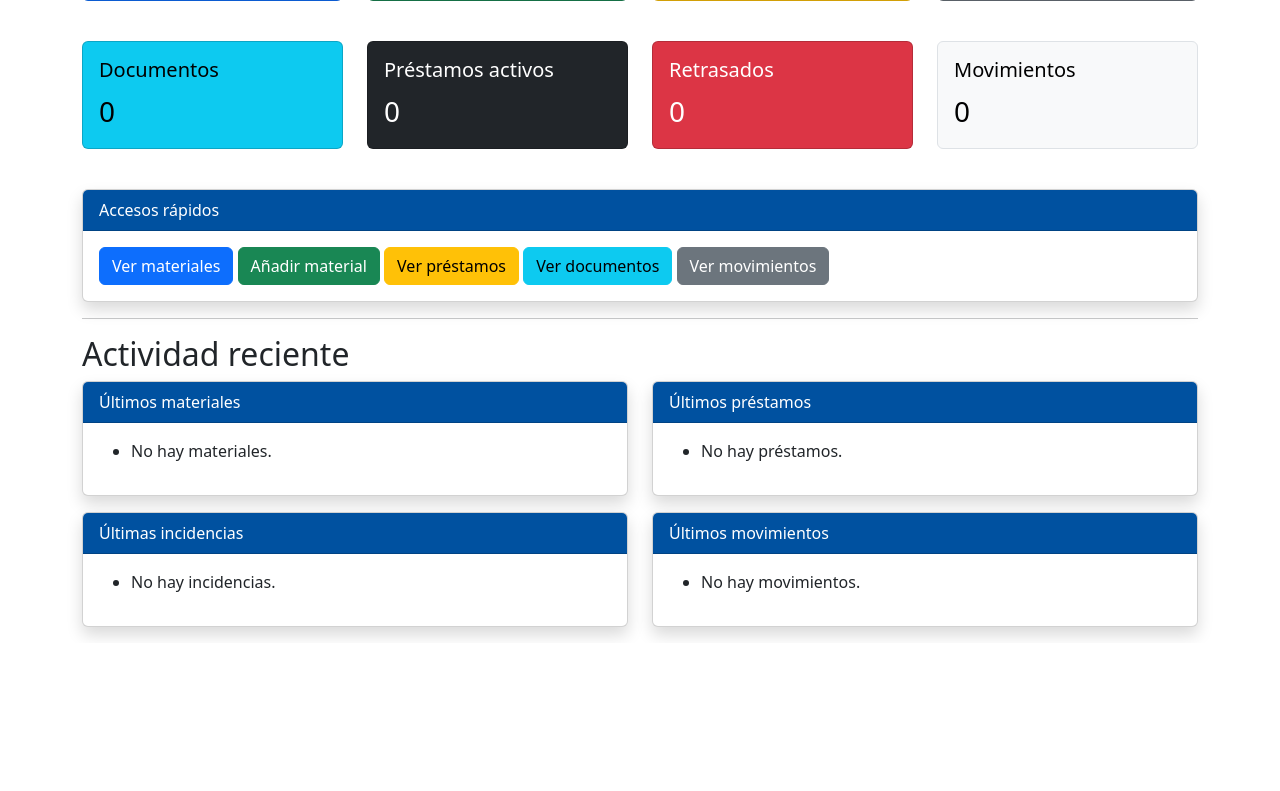
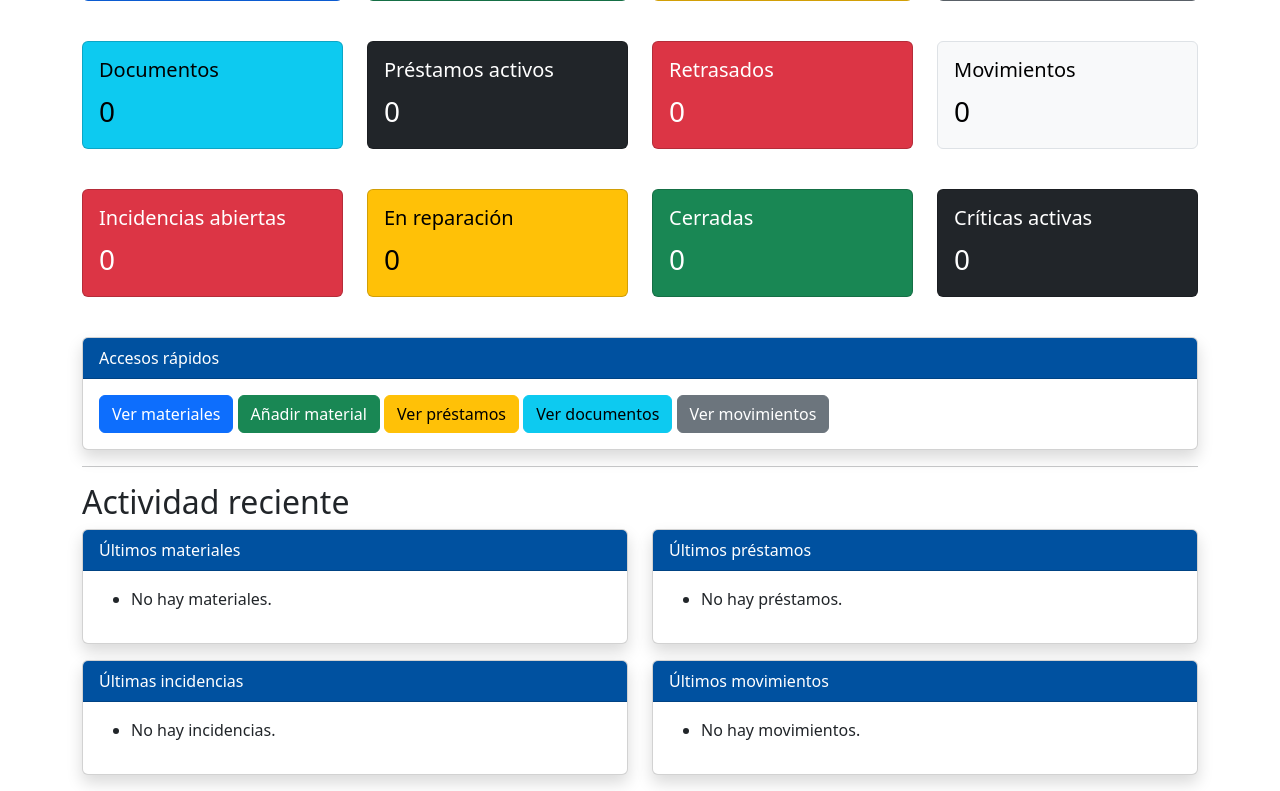
Before and after one commit to josellagosta-collab/inventario_taller_sdd, a Django app: page / in a window 1280 px wide; the page is wider, and only the part inside the window is pictured. Shown: the part 268-1059 px from the top of that part. Before the commit the page ends 906 px from the top of that part, so only its background shows below. Run offline with Django 5.2, Linux system fonts and the light colour scheme; the visitor is signed in with stand-in values (Sample User, id 1); data comes from the database, SQL or seed files in the repository; data that the repository does not hold is empty.

Commit message:
feat: mejora del dashboard para ver incidencias

```diff
--- a/inventario/templates/inventario/dashboard.html
+++ b/inventario/templates/inventario/dashboard.html
@@ -82,6 +82,46 @@ Dashboard
             <div class="card-body">
                 <h5 class="card-title">Movimientos</h5>
                 <p class="card-text fs-3">{{ total_movimientos }}</p>
+            </div>
+        </div>
+    </div>
+
+</div>
+
+<div class="row mb-4">
+
+    <div class="col-md-3 mb-3">
+        <div class="card text-bg-danger">
+            <div class="card-body">
+                <h5 class="card-title">Incidencias abiertas</h5>
+                <p class="card-text fs-3">{{ incidencias_abiertas }}</p>
+            </div>
+        </div>
+    </div>
+
+    <div class="col-md-3 mb-3">
+        <div class="card text-bg-warning">
+            <div class="card-body">
+                <h5 class="card-title">En reparación</h5>
+                <p class="card-text fs-3">{{ incidencias_reparacion }}</p>
+            </div>
+        </div>
+    </div>
+
+    <div class="col-md-3 mb-3">
+        <div class="card text-bg-success">
+            <div class="card-body">
+                <h5 class="card-title">Cerradas</h5>
+                <p class="card-text fs-3">{{ incidencias_cerradas }}</p>
+            </div>
+        </div>
+    </div>
+
+    <div class="col-md-3 mb-3">
+        <div class="card text-bg-dark">
+            <div class="card-body">
+                <h5 class="card-title">Críticas activas</h5>
+                <p class="card-text fs-3">{{ incidencias_criticas }}</p>
             </div>
         </div>
     </div>
@@ -210,4 +250,6 @@ Dashboard
 
 </div>
 
+
+
 {% endblock %}
--- a/inventario/views.py
+++ b/inventario/views.py
@@ -212,6 +212,13 @@ def dashboard(request):
         "usuario"
     ).order_by("-fecha")[:5]
 
+    incidencias_abiertas = Incidencia.objects.filter(estado="abierta").count()
+    incidencias_reparacion = Incidencia.objects.filter(estado="en_reparacion").count()
+    incidencias_cerradas = Incidencia.objects.filter(estado="cerrada").count()
+    incidencias_criticas = Incidencia.objects.filter(prioridad="critica").exclude(
+        estado="cerrada"
+    ).count()
+
     return render(request, "inventario/dashboard.html", {
         "total_materiales": total_materiales,
         "materiales_disponibles": materiales_disponibles,
@@ -225,6 +232,10 @@ def dashboard(request):
         "ultimos_prestamos": ultimos_prestamos,
         "ultimas_incidencias": ultimas_incidencias,
         "ultimos_movimientos": ultimos_movimientos,
+        "incidencias_abiertas": incidencias_abiertas,
+        "incidencias_reparacion": incidencias_reparacion,
+        "incidencias_cerradas": incidencias_cerradas,
+        "incidencias_criticas": incidencias_criticas,
     })
 
 
```
